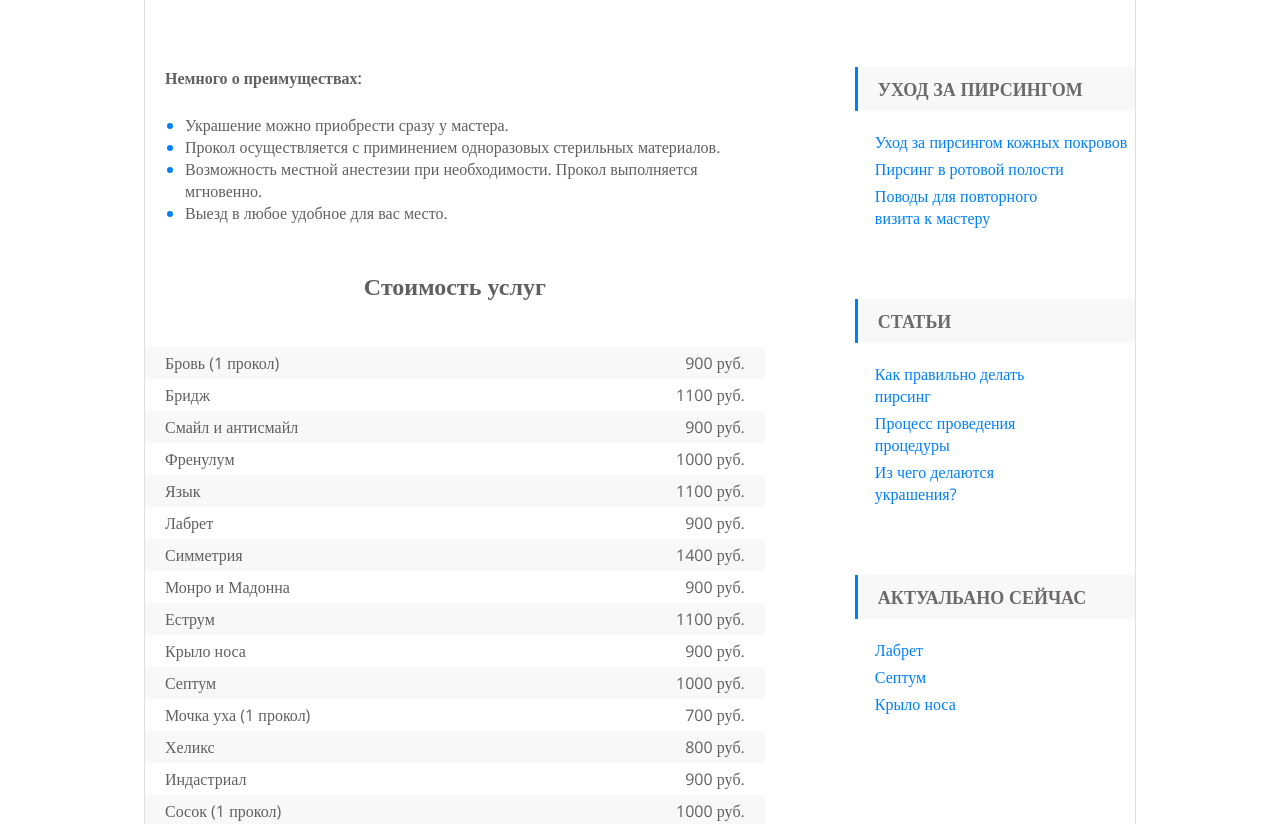
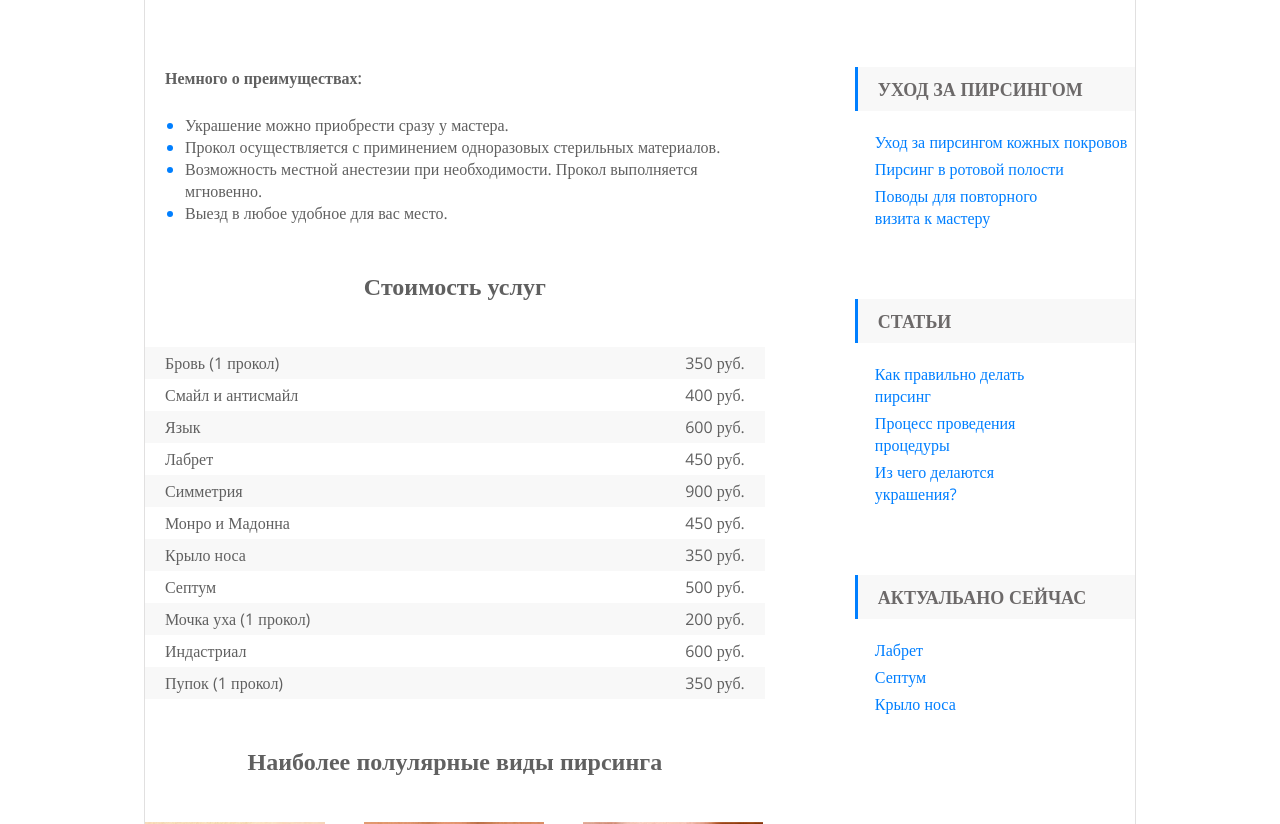
Before and after one commit to indexandx/indexandx.github.io, a plain HTML site: page price.html in a window 1280 px wide. Shown: the part 128-952 px from the top of the page. Drawn offline with nearby package versions, Linux system fonts and the light colour scheme.

Commit message:
index
index

```diff
--- a/price.html
+++ b/price.html
@@ -36,55 +36,37 @@
 		<section>
 			<h1>Стоимость услуг</h1>
 				<div class="price clearfix">
-					<p>Бровь (1 прокол)</p> <span>900 руб.</span>
+					<p>Бровь (1 прокол)</p> <span>350 руб.</span>
 				</div>
 				<div class="price clearfix">
-					<p>Бридж</p> <span>1100 руб.</span>
-				</div>
-				<div class="price clearfix">
-					<p>Смайл и антисмайл</p> <span>900 руб.</span>
+					<p>Смайл и антисмайл</p> <span>400 руб.</span>
 				</div>
 					<div class="price clearfix">
-					<p>Френулум</p> <span>1000 руб.</span>
+					<p>Язык</p> <span>600 руб.</span>
 				</div>
 					<div class="price clearfix">
-					<p>Язык</p> <span>1100 руб.</span>
+					<p>Лабрет</p> <span>450 руб.</span>
 				</div>
 					<div class="price clearfix">
-					<p>Лабрет</p> <span>900 руб.</span>
+					<p>Симметрия</p> <span>900 руб.</span>
 				</div>
 					<div class="price clearfix">
-					<p>Симметрия</p> <span>1400 руб.</span>
+					<p>Монро и Мадонна</p> <span>450 руб.</span>
 				</div>
 					<div class="price clearfix">
-					<p>Монро и Мадонна</p> <span>900 руб.</span>
+					<p>Крыло носа</p> <span>350 руб.</span>
 				</div>
 					<div class="price clearfix">
-					<p>Еструм</p> <span>1100 руб.</span>
+					<p>Септум</p> <span>500 руб.</span>
 				</div>
 					<div class="price clearfix">
-					<p>Крыло носа</p> <span>900 руб.</span>
+					<p>Мочка уха (1 прокол)</p> <span>200 руб.</span>
 				</div>
 					<div class="price clearfix">
-					<p>Септум</p> <span>1000 руб.</span>
+					<p>Индастриал</p> <span>600 руб.</span>
 				</div>
 					<div class="price clearfix">
-					<p>Мочка уха (1 прокол)</p> <span>700 руб.</span>
-				</div>
-					<div class="price clearfix">
-					<p>Хеликс</p> <span>800 руб.</span>
-				</div>
-					<div class="price clearfix">
-					<p>Индастриал</p> <span>900 руб.</span>
-				</div>
-					<div class="price clearfix">
-					<p>Сосок (1 прокол)</p> <span>1000 руб.</span>
-				</div>
-					<div class="price clearfix">
-					<p>Пупок (1 прокол)</p> <span>900 руб.</span>
-				</div>
-				<div class="price clearfix">
-					<p>Пупок симметрия (2 прокола)</p> <span>1300 руб.</span>
+					<p>Пупок (1 прокол)</p> <span>350 руб.</span>
 				</div>
 			</section>
 			<section>
```
Also changed, not shown: care.html (+2 -3 lines).
